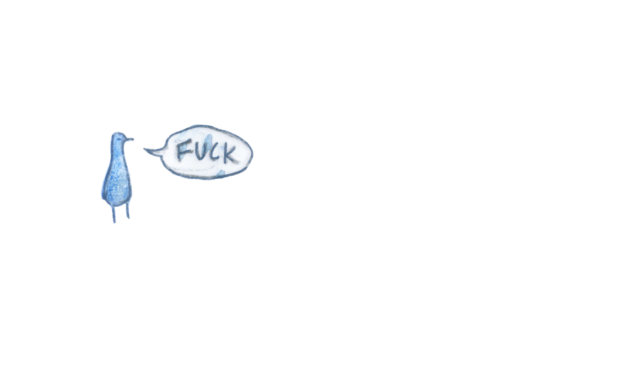
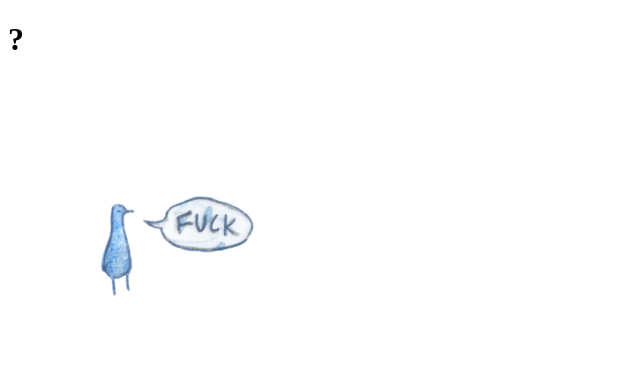
Before and after one commit to untitledkiwibird/Untitled-Kiwi-Bird, a plain HTML site: page index.html in a window 1280 px wide. Shown: the whole page, without its empty margins (0-640 px from the left). Drawn offline with Linux system fonts and the light colour scheme.

Commit message:
Updated HTML file

```diff
--- a/index.html
+++ b/index.html
@@ -6,6 +6,7 @@
     <title>Untitled Kiwi Bird</title>
 </head>
 <body>
+    <h1>?</h1>
     <a href="about.html">
         <img src="images/kiwi.jpg"
         alt="Go to About Page" style="width: 300px; height: auto;">
```
